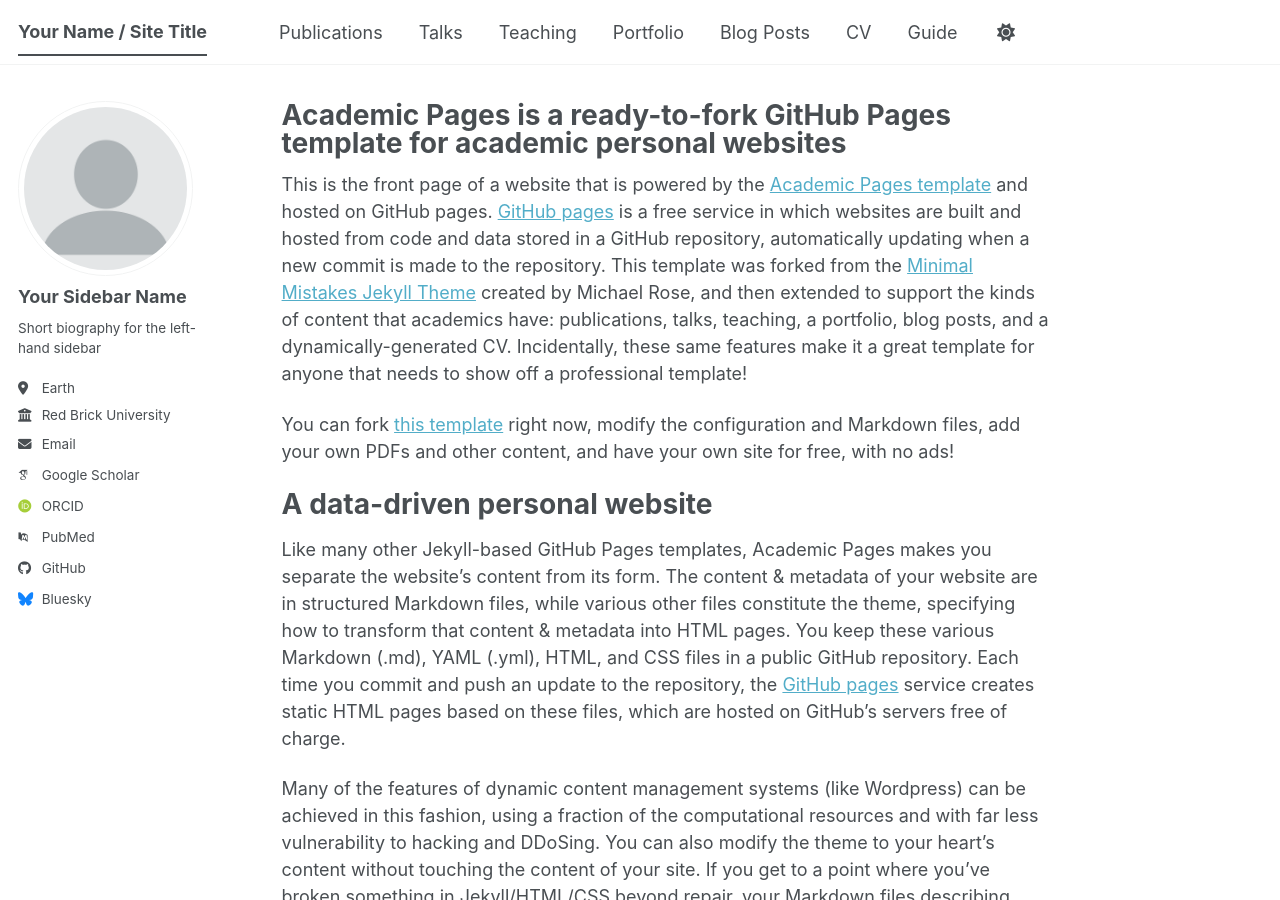
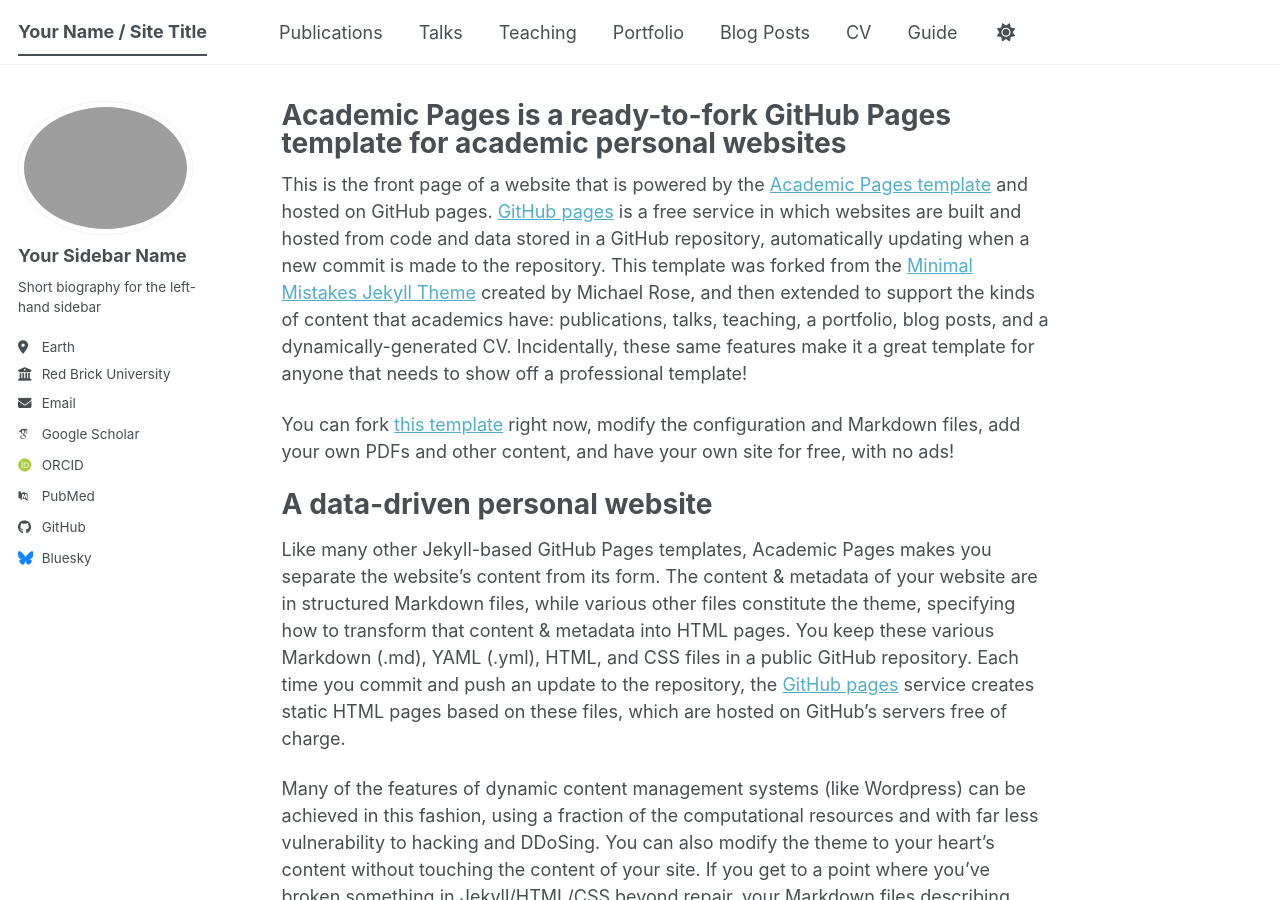
Before and after one commit to parisamsv/parisamsv.github.io, a Jekyll site: the page built from _pages/about.md, in a window 1280 px wide and 900 px high. Built offline with Jekyll 4.4.1, drawn with Linux system fonts in a browser that asks for light colours; some web fonts are replaced; a script bundle is joined from its source files by our own code; library files that are not in the unit come from our copies.

Commit message:
Update author avatar image in config

```diff
--- a/_config.yml
+++ b/_config.yml
@@ -23,7 +23,7 @@
 #               Additional customization can be done by editing /_includes/author-profile.html
 author:
   # Biographic information
-  avatar           : "profile.png"
+  avatar           : "mypic.jpg"
   name             : "Your Sidebar Name"
   pronouns         : # example: "she/her"
   bio              : "Short biography for the left-hand sidebar"
```
